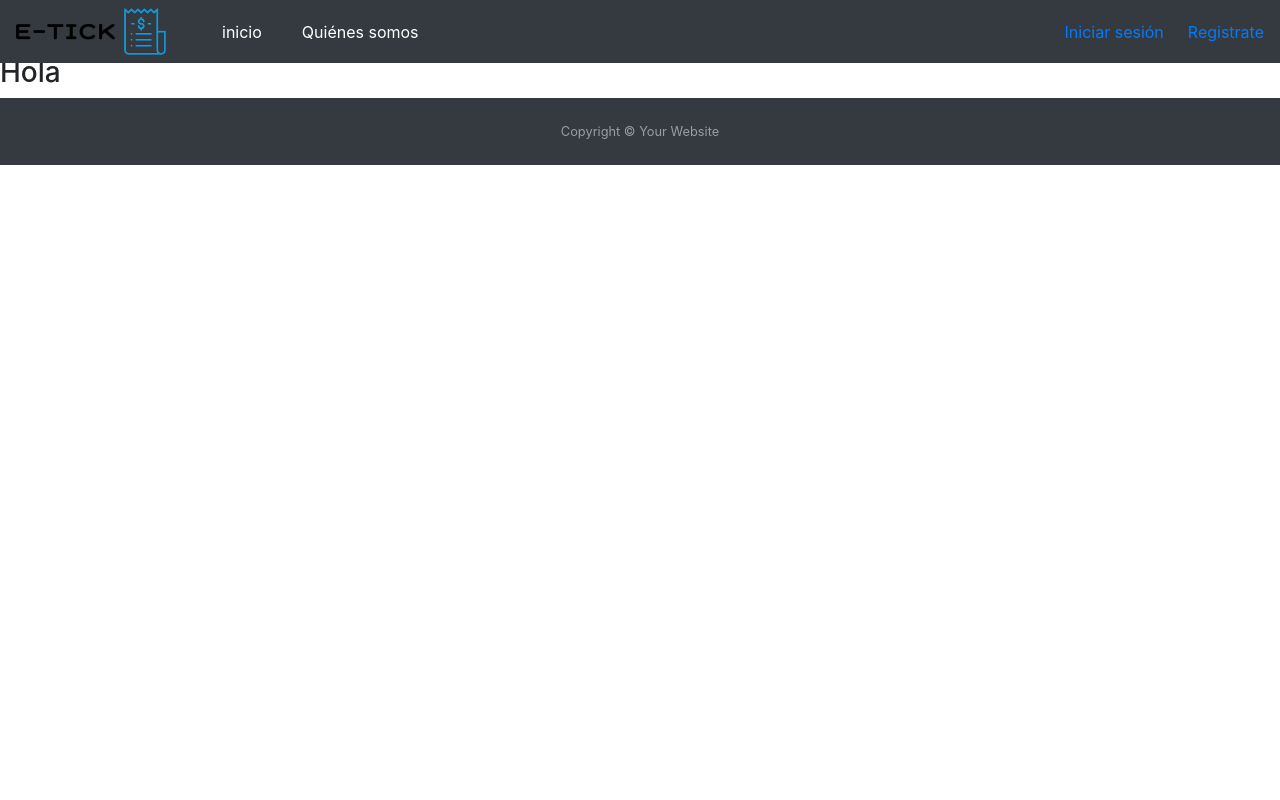
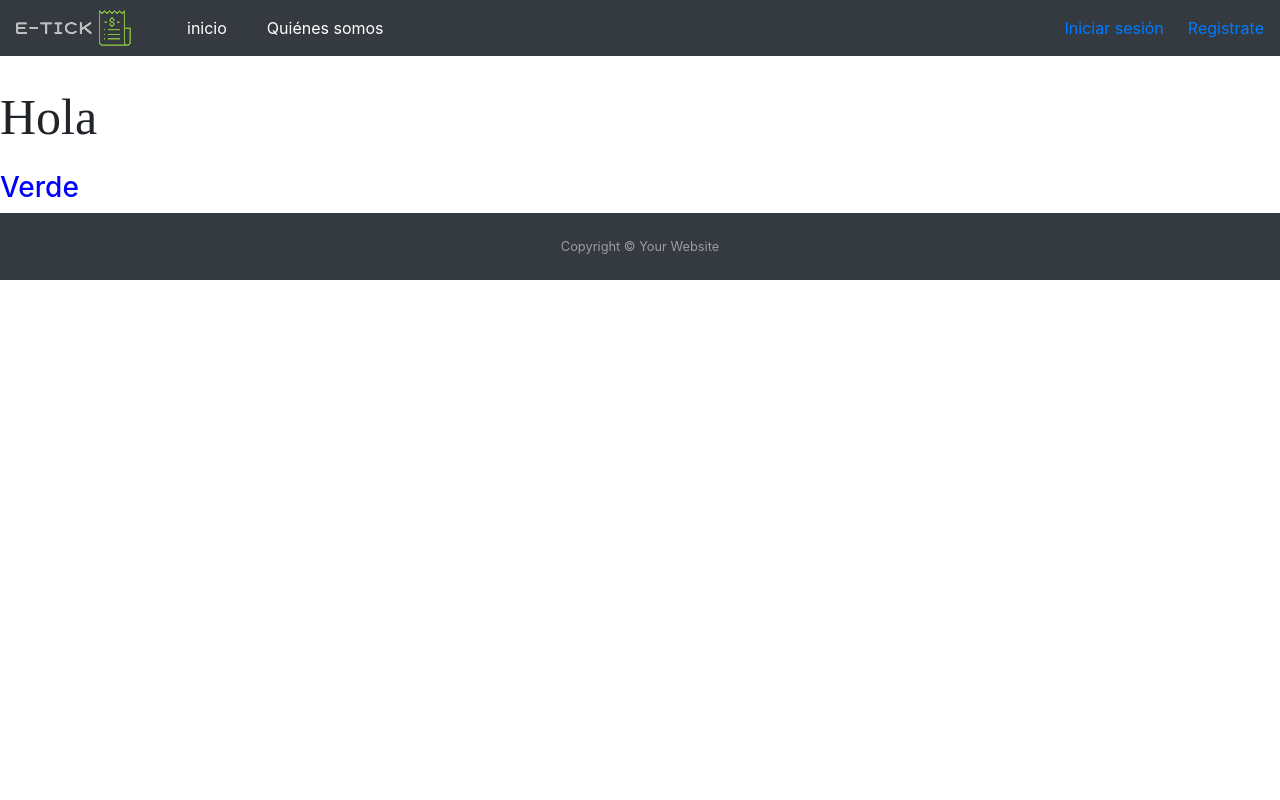
Before and after one commit to alfalatam/Trabajo-de-fin-de-grado, a Django app: page /inicio/ in a window 1280 px wide. Run offline with Django 3.2, Linux system fonts and the light colour scheme; some libraries are stand-ins or nearby versions.

Commit message:
navbar arreglos y añadida herencia css templates

```diff
--- a/Proyecto/Proyecto/Templates/base.html
+++ b/Proyecto/Proyecto/Templates/base.html
@@ -1,15 +1,19 @@
+{% load static %}
 <html>
 
 <head>
+  {% block mycss %}
+
+  {% endblock mycss %}
+
   <title>
     {% block title %} {% endblock %}
   </title>
+
 </head>
 
-<body>
-  <h1 style="background-color: darkolivegreen; color:white; text-align: center;">
-    Pildoras Informáticas
-  </h1>
+<body style="margin-top: 5em">
+
 
   <!-- Barra de navegación -->
   {% include "superior/navbar.html" %}
--- a/Proyecto/Proyecto/Templates/inicio.html
+++ b/Proyecto/Proyecto/Templates/inicio.html
@@ -1,11 +1,29 @@
-{% extends "base.html" %}" %}
+{% extends "base.html" %}
+{% load static %}
 
 <html>
+
+<head>
+
+  {% block mycss %}
+  <!-- También puedo poner directamente aquí el css -->
+  <!-- <style> Your entire css </style>  -->
+  <link rel="stylesheet" type="text/css" href="{%  static 'css/inicio.css' %}">
+
+  {% endblock %}
+
+
+
+
+</head>
 
 <body>
   {% block content %}
 
-  <h3>Hola</h3>
+
+  <p>Hola</p>
+  <h3>Verde</h3>
+
   {% endblock %}
 </body>
 
--- a/Proyecto/Proyecto/Templates/superior/navbar.html
+++ b/Proyecto/Proyecto/Templates/superior/navbar.html
@@ -12,6 +12,9 @@
 
     <link rel="stylesheet" href="https://stackpath.bootstrapcdn.com/bootstrap/4.4.1/css/bootstrap.min.css"
         integrity="sha384-Vkoo8x4CGsO3+Hhxv8T/Q5PaXtkKtu6ug5TOeNV6gBiFeWPGFN9MuhOf23Q9Ifjh" crossorigin="anonymous">
+
+
+
 </head>
 
 <!-- --------------------------------------------------------------------------------------- -->
@@ -20,7 +23,7 @@
     <!-- Aquí llamamos a la barra , en este caso una barra negra -->
     <nav class="navbar navbar-expand-md navbar-dark fixed-top bg-dark">
         <!-- Aquí llamamos al logo -->
-        <img src="{% static 'images/logo-navbar.png' %}" alt="Logo" class="img-responsive" alt="Responsive image"
+        <img src="{% static 'images/logo-verde-navbar.png' %}" alt="Logo" class="img-responsive" alt="Responsive image"
             style="margin-right: 3em">
 
 
--- a/Proyecto/Proyecto/settings.py
+++ b/Proyecto/Proyecto/settings.py
@@ -127,7 +127,7 @@
 STATICFILES_DIRS = [
     os.path.join(BASE_DIR, 'Proyecto/static'),
 ]
-
+# Para archivos e imágenes
 MEDIA_URL = 'Proyecto/images/'
 
 CRISPY_TEMPLATE_PACK = "bootstrap4"
--- /dev/null
+++ b/Proyecto/Proyecto/static/css/inicio.css
@@ -0,0 +1,19 @@
+h3 {
+  color: blue;
+}
+
+#p01 {
+  color: blue;
+}
+
+p {
+  font-family: "Times New Roman", Times, serif;
+  font-size: 50;
+}
+
+body {
+  background-color: coral;
+}
+.body {
+  background-color: coral;
+}
```
Also changed, not shown: Proyecto/Proyecto/static/images/logo-verde-navbar.png (added), Proyecto/Proyecto/static/images/logo-verde.png (added).
